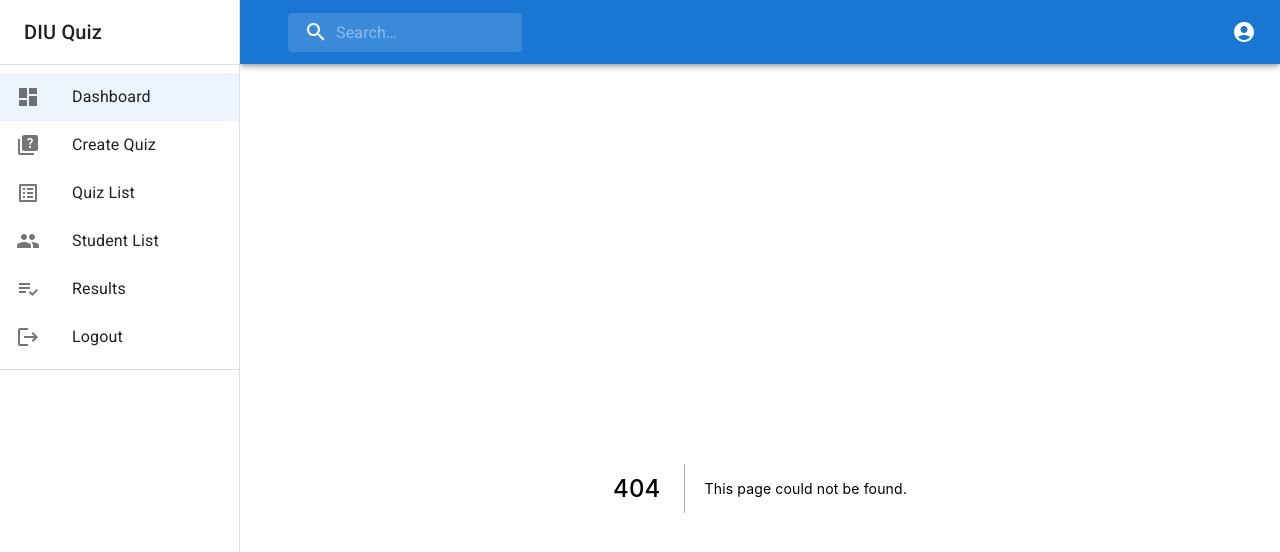
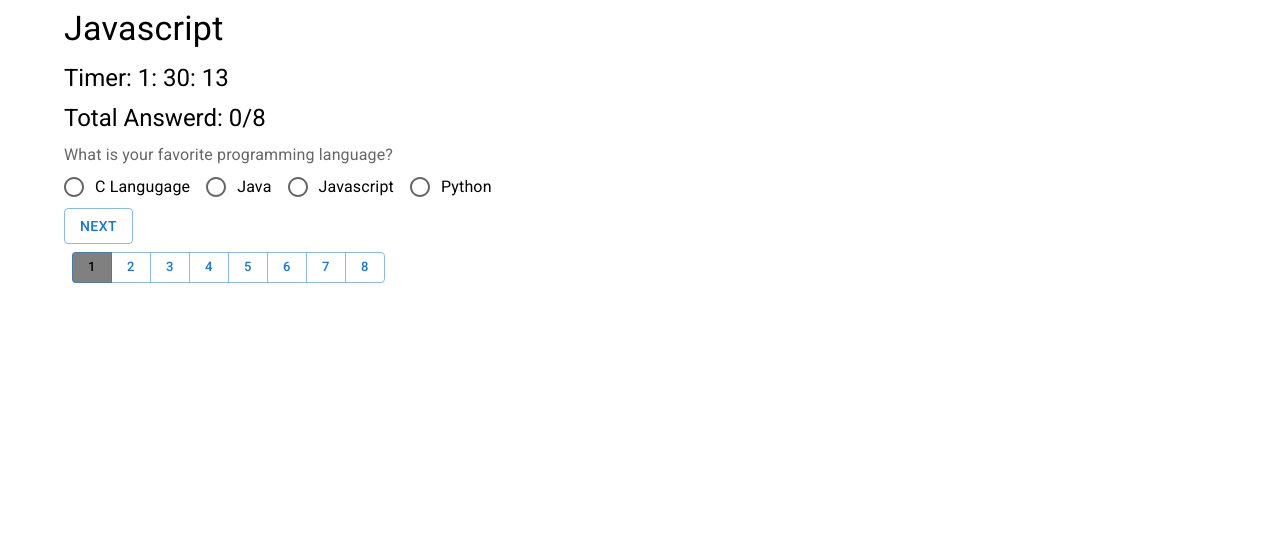
Before and after one commit to akib001/DIU-Quiz, a Next.js app: page /user/quiz in a window 1280 px wide. Before the commit this address had no page. Shown: the top 552 px of the page. Built offline with nearby package versions, Linux system fonts and the light colour scheme.

Commit message:
quiz part functionality complete

```diff
--- /dev/null
+++ b/components/data/questions.json
@@ -0,0 +1,70 @@
+{
+  "quizTitle": "Javascript",
+  "Duration": 30,
+  "questions": [
+    {
+      "question": "What is your favorite programming language?",
+      "answer1": "C Langugage",
+      "answer2": "Java",
+      "answer3": "Javascript",
+      "answer4": "Python",
+      "correctAnswer": "answer3"
+    },
+    {
+      "question": "What is React?",
+      "answer1": "Framework",
+      "answer2": "Programming Langugage",
+      "answer3": "Library",
+      "answer4": "Scripting Language",
+      "correctAnswer": "answer3"
+    },
+    {
+      "question": "What is React?",
+      "answer1": "Framework",
+      "answer2": "Programming Langugage",
+      "answer3": "Library",
+      "answer4": "Scripting Language",
+      "correctAnswer": "answer3"
+    },
+    {
+      "question": "What is React?",
+      "answer1": "Framework",
+      "answer2": "Programming Langugage",
+      "answer3": "Library",
+      "answer4": "Scripting Language",
+      "correctAnswer": "answer3"
+    },
+    {
+      "question": "What is React?",
+      "answer1": "Framework",
+      "answer2": "Programming Langugage",
+      "answer3": "Library",
+      "answer4": "Scripting Language",
+      "correctAnswer": "answer3"
+    },
+    {
+      "question": "What is React?",
+      "answer1": "Framework",
+      "answer2": "Programming Langugage",
+      "answer3": "Library",
+      "answer4": "Scripting Language",
+      "correctAnswer": "answer3"
+    },
+    {
+      "question": "What is React?",
+      "answer1": "Framework",
+      "answer2": "Programming Langugage",
+      "answer3": "Library",
+      "answer4": "Scripting Language",
+      "correctAnswer": "answer3"
+    },
+    {
+      "question": "What is Javascript?",
+      "answer1": "asd",
+      "answer2": "asdfasdf",
+      "answer3": "asddfasdf",
+      "answer4": "asdfasdfasdfsafd",
+      "correctAnswer": "answer2"
+    }
+  ]
+}
--- /dev/null
+++ b/components/user/UserDashboard.js
@@ -0,0 +1,11 @@
+import React from 'react'
+
+const UserDashboard = (props) => {
+  return (
+    <div>
+        {props.children}
+    </div>
+  )
+}
+
+export default UserDashboard
--- a/package.json
+++ b/package.json
@@ -12,7 +12,10 @@
     "@emotion/react": "^11.10.0",
     "@emotion/styled": "^11.10.0",
     "@mui/icons-material": "^5.8.4",
+    "@mui/joy": "^5.0.0-alpha.41",
     "@mui/material": "^5.10.0",
+    "@mui/x-date-pickers": "^5.0.0-beta.5",
+    "date-fns": "^2.29.2",
     "next": "12.2.4",
     "react": "18.2.0",
     "react-dom": "18.2.0",
--- a/pages/_app.js
+++ b/pages/_app.js
@@ -1,10 +1,11 @@
 import AdminLayout from '../components/Admin/AdminDashboard';
+import UserDashboard from '../components/user/UserDashboard';
 
 function MyApp({ Component, pageProps }) {
   return (
-    <AdminLayout>
+    <UserDashboard>
       <Component {...pageProps} />
-    </AdminLayout>
+    </UserDashboard>
   );
 }
 
--- /dev/null
+++ b/pages/user/quiz/index.js
@@ -0,0 +1,157 @@
+import {
+  Button,
+  ButtonGroup,
+  Container,
+  FormControl,
+  FormControlLabel,
+  FormLabel,
+  Grid,
+  Radio,
+  RadioGroup,
+  Typography,
+} from '@mui/material';
+import { Box } from '@mui/system';
+import React, { useState } from 'react';
+import questions from '../../../components/data/questions.json';
+
+const Quiz = () => {
+  const [questionIndex, setQuestionIndex] = useState(0);
+  const [answers, setAnswers] = useState([]);
+
+  let previousButton = (
+    <Button
+      variant="outlined"
+      onClick={() => setQuestionIndex((prev) => prev - 1)}
+    >
+      Previous
+    </Button>
+  );
+
+  if (questionIndex == 0) {
+    previousButton = null;
+  }
+
+  let nextButton = (
+    <Button
+      variant="outlined"
+      onClick={() => setQuestionIndex((prev) => prev + 1)}
+    >
+      Next
+    </Button>
+  );
+
+  if (questionIndex == questions.questions.length - 1) {
+    nextButton = (
+      <Button variant="outlined" onClick={() => console.log(answers)}>
+        Finish
+      </Button>
+    );
+  }
+
+  const answerSaveHandler = (e, questionIndex) => {
+    if (!answers[questionIndex]) {
+      setAnswers((prevState) => [
+        ...prevState,
+        { qIndex: questionIndex, answer: e.target.value },
+      ]);
+    } else {
+      setAnswers((prevState) => {
+        const answersCp = [...prevState];
+        answersCp[questionIndex] = {
+          qIndex: questionIndex,
+          answer: e.target.value,
+        };
+        return answersCp;
+      });
+    }
+  };
+
+  return (
+    <Container>
+      <Typography variant="h4" gutterBottom>
+        {questions.quizTitle}
+      </Typography>
+      <Typography variant="h5" gutterBottom>
+        Timer: 1: 30: 13
+      </Typography>
+      <Typography variant="h5" gutterBottom>
+        Total Answerd: {answers.length}/{questions.questions.length}
+      </Typography>
+      {/* Question */}
+      <FormControl>
+        <FormLabel id="demo-row-radio-buttons-group-label">
+          {questions.questions[questionIndex].question}
+        </FormLabel>
+        <RadioGroup
+          row
+          aria-labelledby="demo-row-radio-buttons-group-label"
+          name="row-radio-buttons-group"
+          onClick={(e) => answerSaveHandler(e, questionIndex)}
+          value={
+            answers[questionIndex]?.answer ? answers[questionIndex].answer : ''
+          }
+        >
+          <FormControlLabel
+            value={questions.questions[questionIndex].answer1}
+            control={<Radio />}
+            label={questions.questions[questionIndex].answer1}
+          />
+          <FormControlLabel
+            value={questions.questions[questionIndex].answer2}
+            control={<Radio />}
+            label={questions.questions[questionIndex].answer2}
+          />
+          <FormControlLabel
+            value={questions.questions[questionIndex].answer3}
+            control={<Radio />}
+            label={questions.questions[questionIndex].answer3}
+          />
+          <FormControlLabel
+            value={questions.questions[questionIndex].answer4}
+            control={<Radio />}
+            label={questions.questions[questionIndex].answer4}
+          />
+        </RadioGroup>
+      </FormControl>
+
+      {/* Previous and Next/Finish Button */}
+      <Box>
+        {previousButton}
+        {nextButton}
+      </Box>
+
+      {/* Question number buttons */}
+
+      <Box
+        sx={{
+          display: 'flex',
+          flexDirection: 'column',
+          alignItems: 'start',
+          '& > *': {
+            m: 1,
+          },
+        }}
+      >
+        <ButtonGroup size="small" aria-label="small button group">
+          {questions.questions.map((item, index) => (
+            <Button
+              key={index}
+              sx={
+                index == questionIndex
+                  ? { backgroundColor: 'gray', color: 'black' }
+                  : answers[index]?.answer
+                  ? { backgroundColor: 'dodgerBlue', color: 'white' }
+                  : {}
+              }
+              onClick={() => setQuestionIndex(index)}
+            >
+              {index + 1}
+            </Button>
+          ))}
+        </ButtonGroup>
+      </Box>
+    </Container>
+  );
+};
+
+export default Quiz;
```
Also changed, not shown: components/form-components/FormDatePicker.js (added, +54 -0 lines), components/form-components/FormInputNumber.js (renamed from components/form-components/FormInputText.js, +4 -3 lines), pages/create-quiz/index.js (+36 -4 lines), pages/user/dashboard/index.js (added, +9 -0 lines), 2 other files (tests, documents, lock files or other folders).
